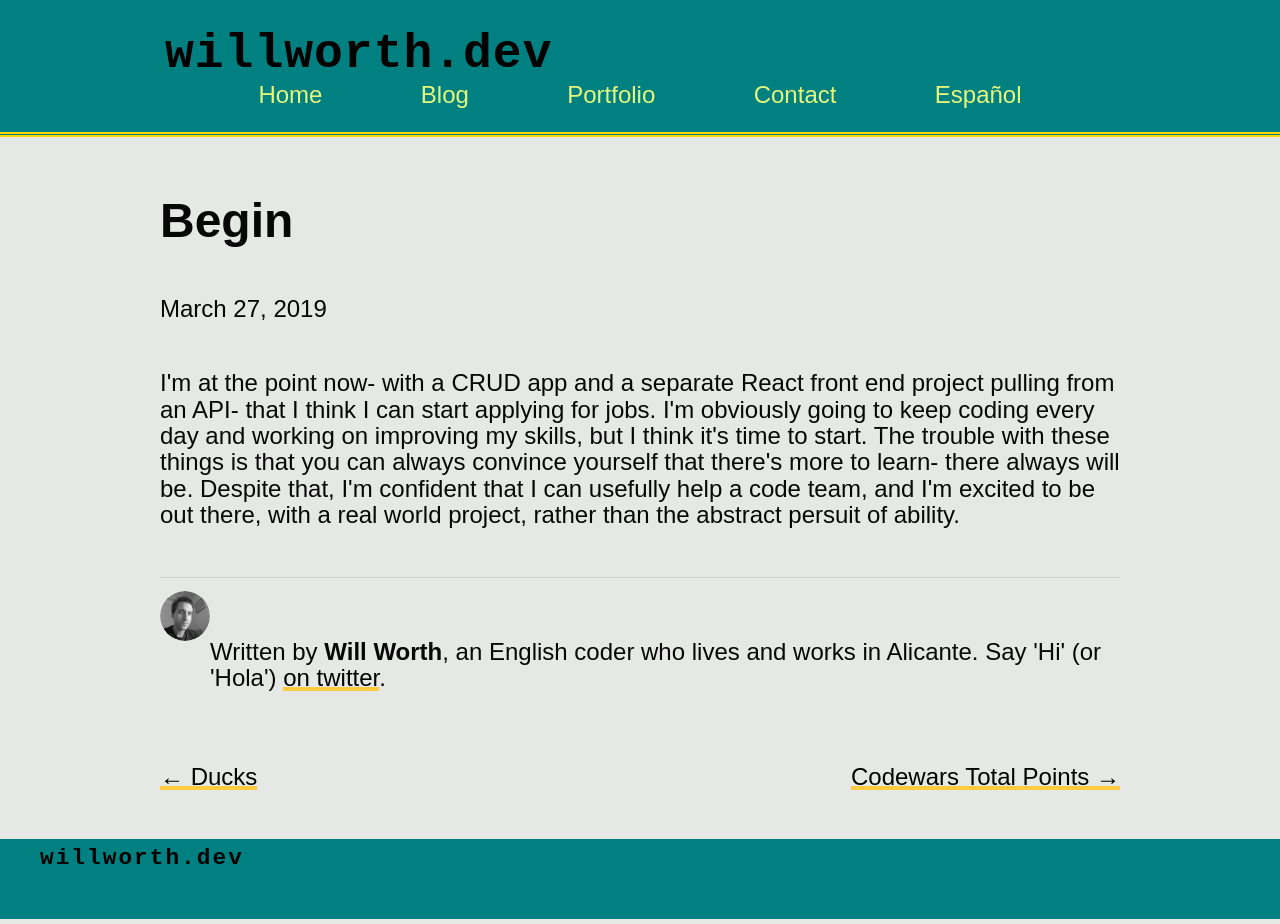
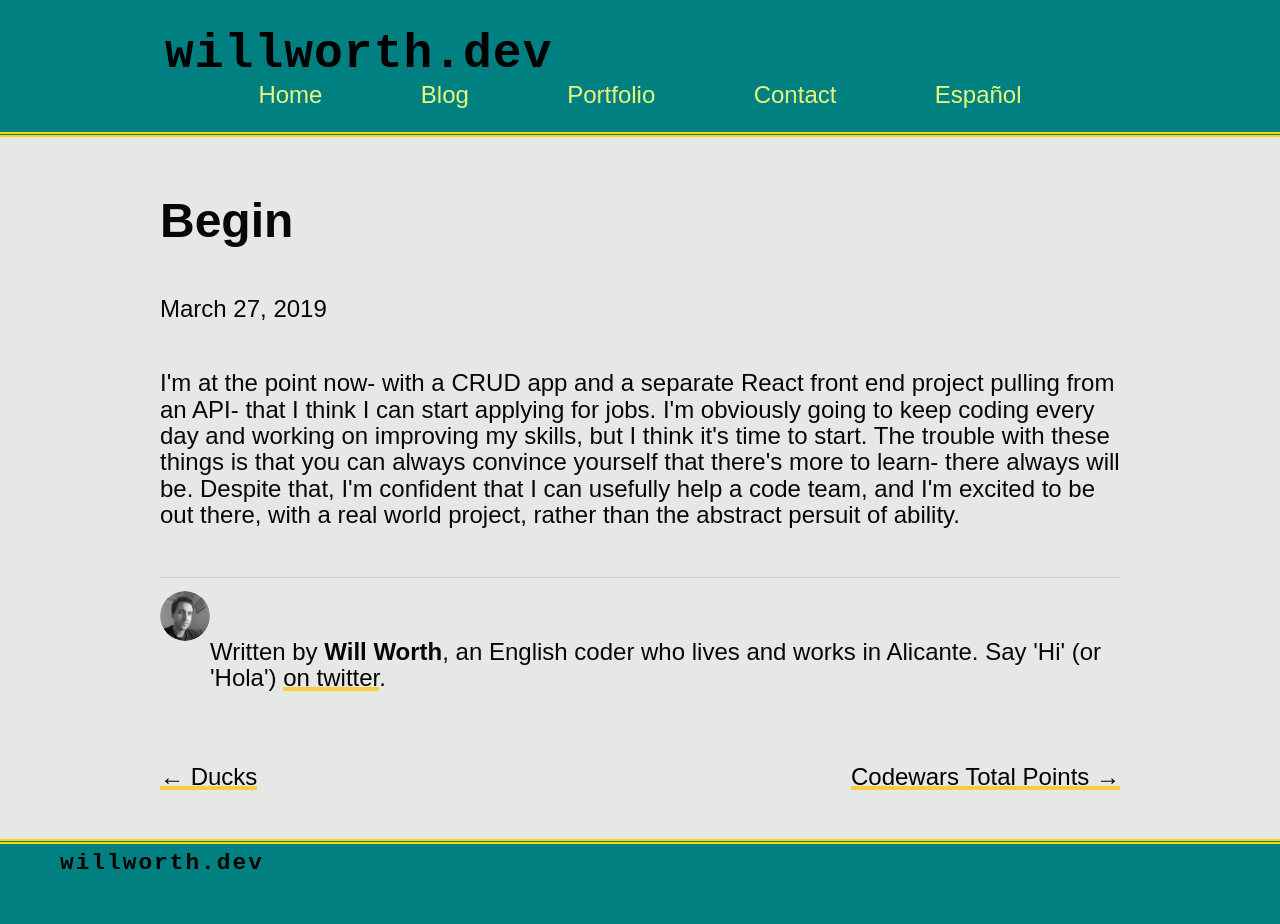
Before and after one commit to willworth/wwdev, a Gatsby site: page /190327-begin/ in a window 1280 px wide. Built offline with nearby package versions, Linux system fonts and the light colour scheme; Gatsby itself is replaced by a stand-in of ours.

Commit message:
minor style and typo

```diff
--- a/content/blog/190328-Codewars-totalPoints/index.md
+++ b/content/blog/190328-Codewars-totalPoints/index.md
@@ -2,7 +2,7 @@
 title: Codewars Total Points
 date: "2019-03-28"
 ---
-# Codewars Challenge:  "Total Points"
+
 
 I'm going to blog coding exercises I do to document my learning, try to extract lessons, and pick up best practices.  This first example isn't very impressive, but it's the one I've done this morning, so it's where I'll start.
 
--- a/src/components/footer.js
+++ b/src/components/footer.js
@@ -16,7 +16,7 @@ const Footer = () => (
           style={{
             color: "black",
             textDecoration: "none",
-            marginLeft: "40px",
+            marginLeft: "60px",
              letterSpacing: "2px",
              fontFamily: "monospace"
           }}
--- a/src/components/mainstyle.css
+++ b/src/components/mainstyle.css
@@ -30,6 +30,7 @@ body {
 
 .footer {
   flex-grow:1;
+  border-top: thick double gold;
 }
 
 
```
